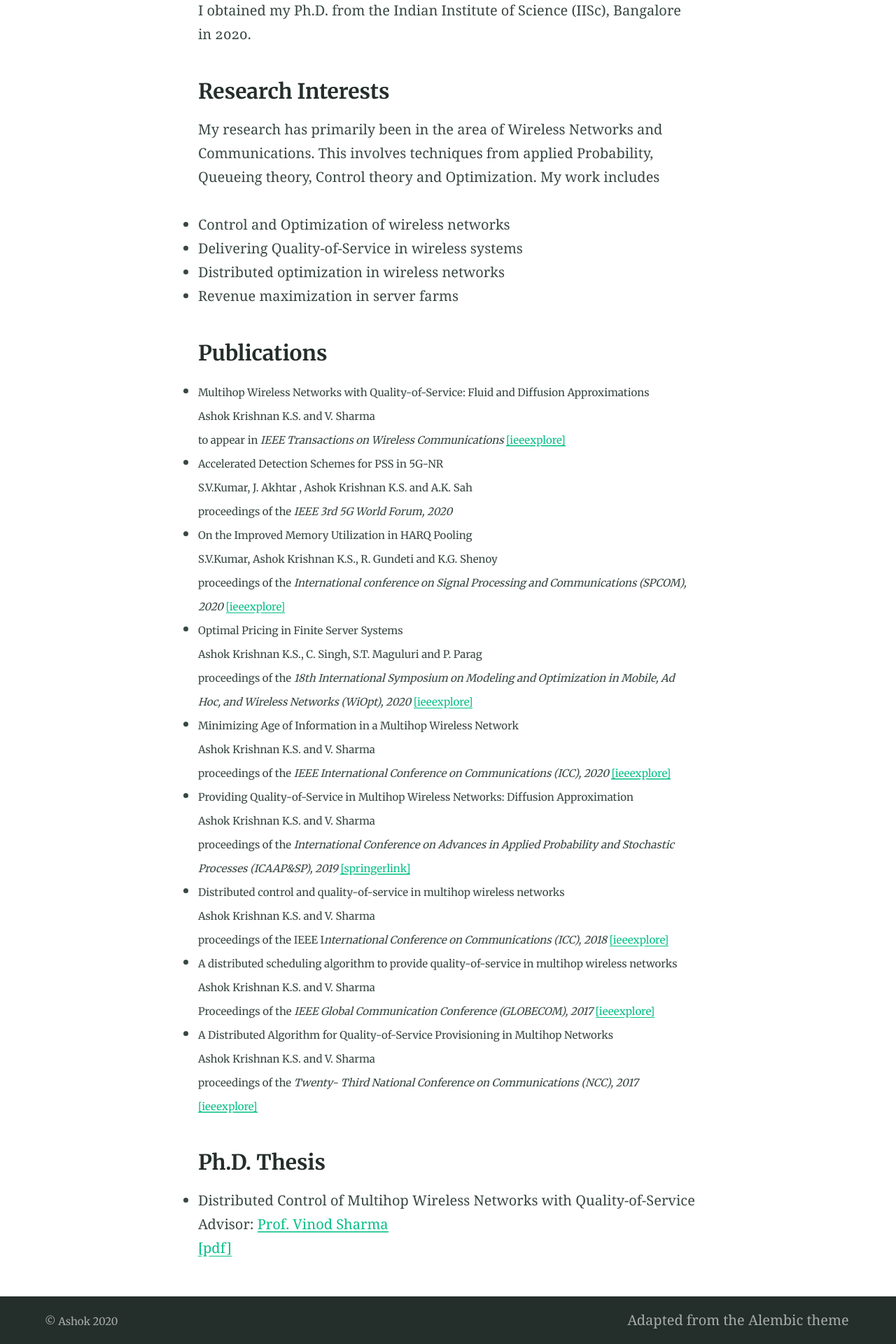
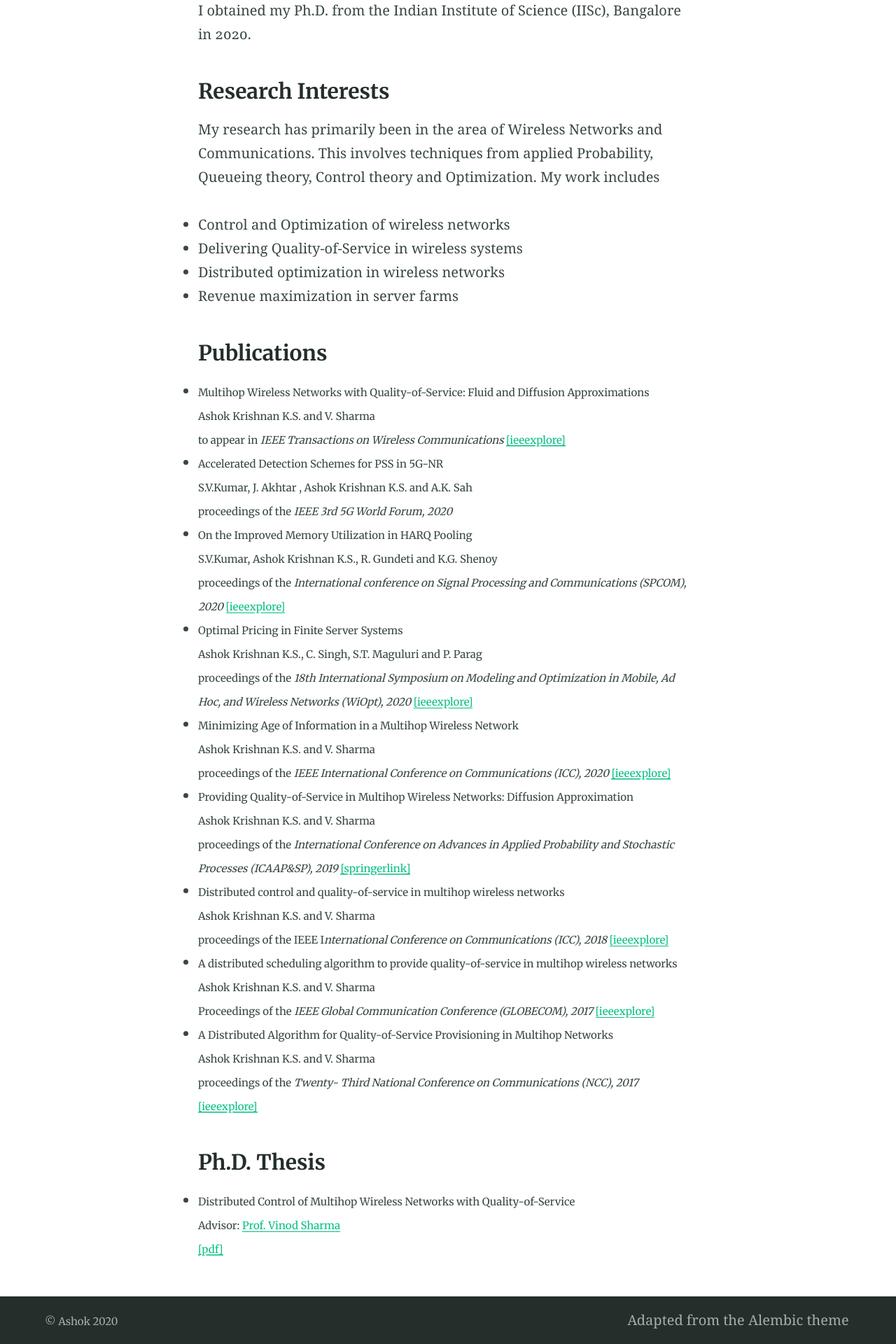
Before and after one commit to ashokkri/ashokkri.github.io, a Jekyll site: the page built from index.md, in a window 1280 px wide. Shown: the part 514-2434 px from the top of the page at 70% size. Built offline with Jekyll 4.4.1, drawn with Linux system fonts in a browser that asks for light colours.

```diff
--- a/index.md
+++ b/index.md
@@ -59,6 +59,6 @@ I obtained my Ph.D. from the Indian Institute of Science (IISc), Bangalore in 20
 
 ### Ph.D. Thesis
 
-   - Distributed Control of Multihop Wireless Networks with Quality-of-Service
+   - <small>Distributed Control of Multihop Wireless Networks with Quality-of-Service
    Advisor: [Prof. Vinod Sharma](https://ece.iisc.ac.in/~vinod/)
    <a href="ashokkri.github.io/pdfs/thesis_ashok.pdf" target="_blank">[pdf]</a>
```
